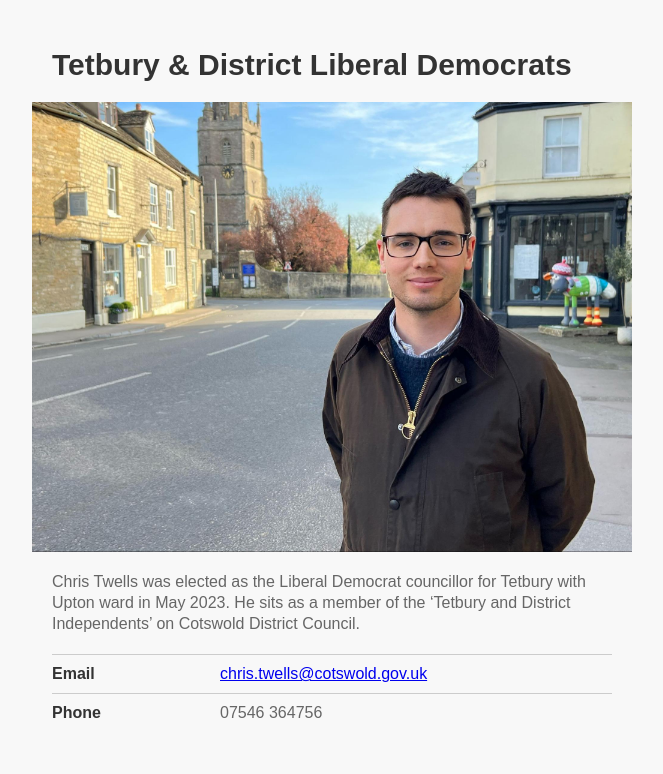
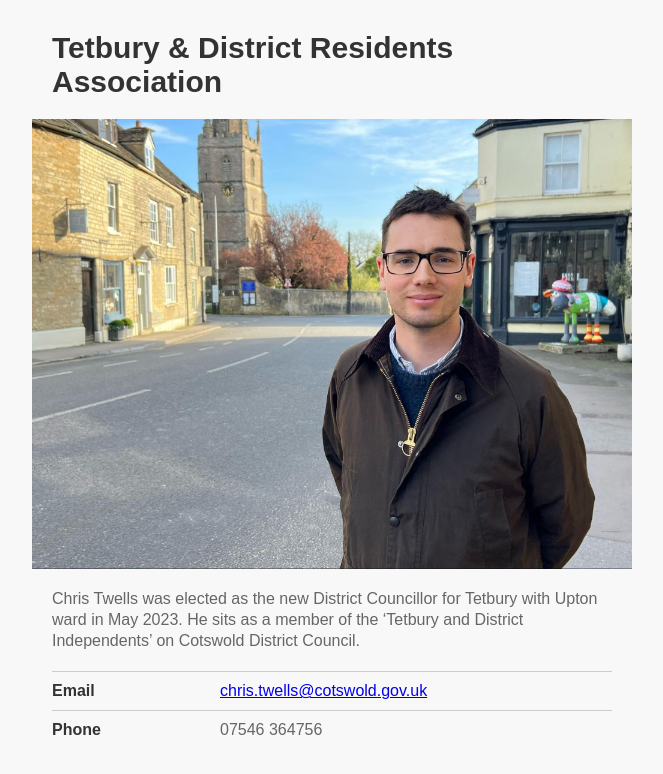
Before and after one commit to twells-tet/chris-website, a plain HTML site: page index.html in a window 1280 px wide. Shown: the whole page, without its empty margins (308-971 px from the left). Drawn offline with Linux system fonts and the light colour scheme.

Commit message:
Update index.html

```diff
--- a/index.html
+++ b/index.html
@@ -7,18 +7,18 @@
     <meta http-equiv="X-UA-Compatible" content="IE=edge">
     <meta name="viewport" content="width=device-width, initial-scale=1.0">
     <link rel="stylesheet" href="/styles.css">
-    <title>Chris Twells</title>
+    <title>Tetbury & District Residents Association</title>
 </head>
 
 <body>
     <div class="container">
-        <h1>Tetbury &amp; District Liberal Democrats</h1>
+        <h1>Tetbury &amp; District Residents Association</h1>
         <div class="img-container">
             <img src="/images/image1.jpg" alt="Heading Image">
         </div>
         <p>
         <p>
-            Chris Twells was elected as the Liberal Democrat councillor for Tetbury with Upton
+            Chris Twells was elected as the new District Councillor for Tetbury with Upton
             ward in May 2023. He sits as a member of the &lsquo;Tetbury and District Independents&rsquo; on
             Cotswold District Council.
         </p>
```
